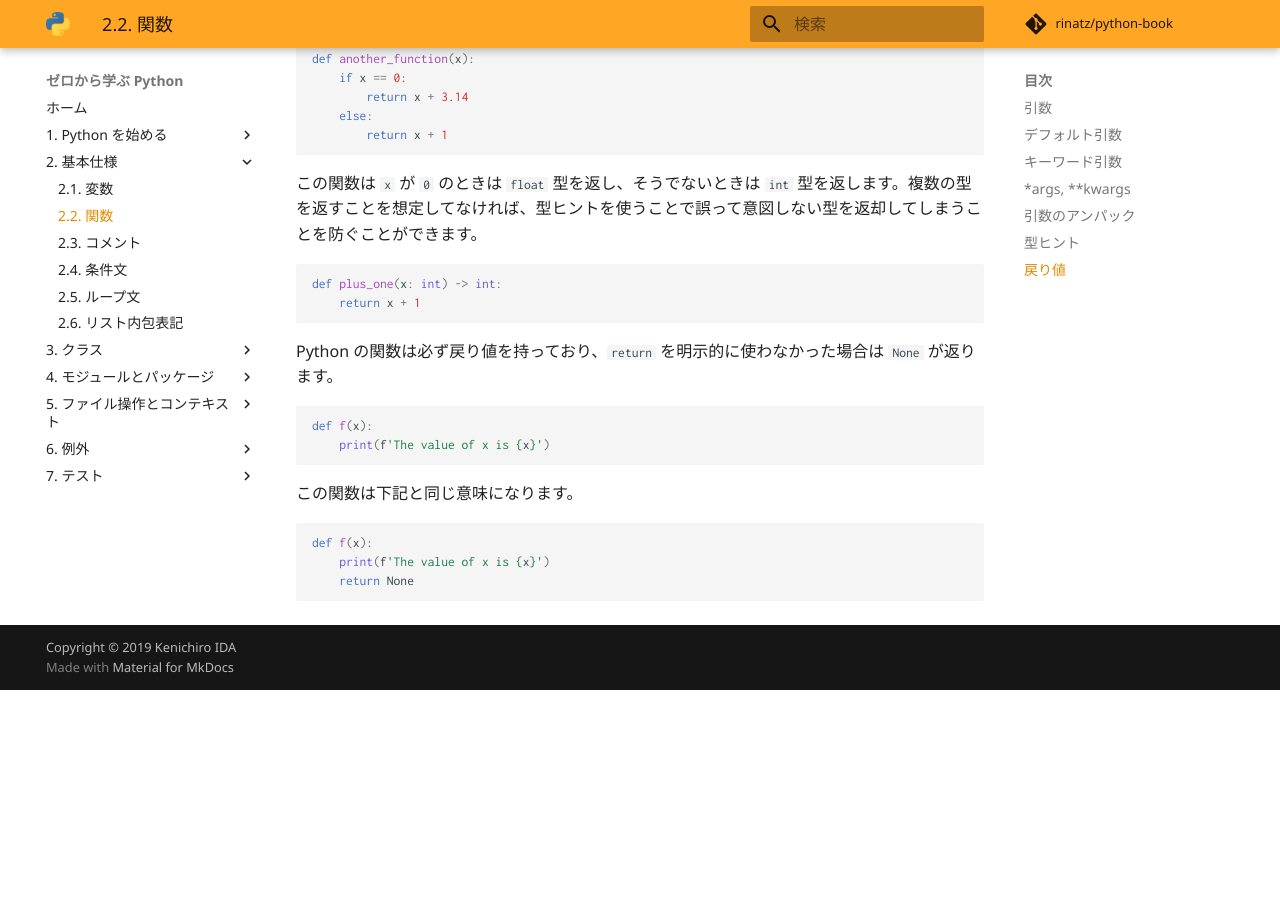
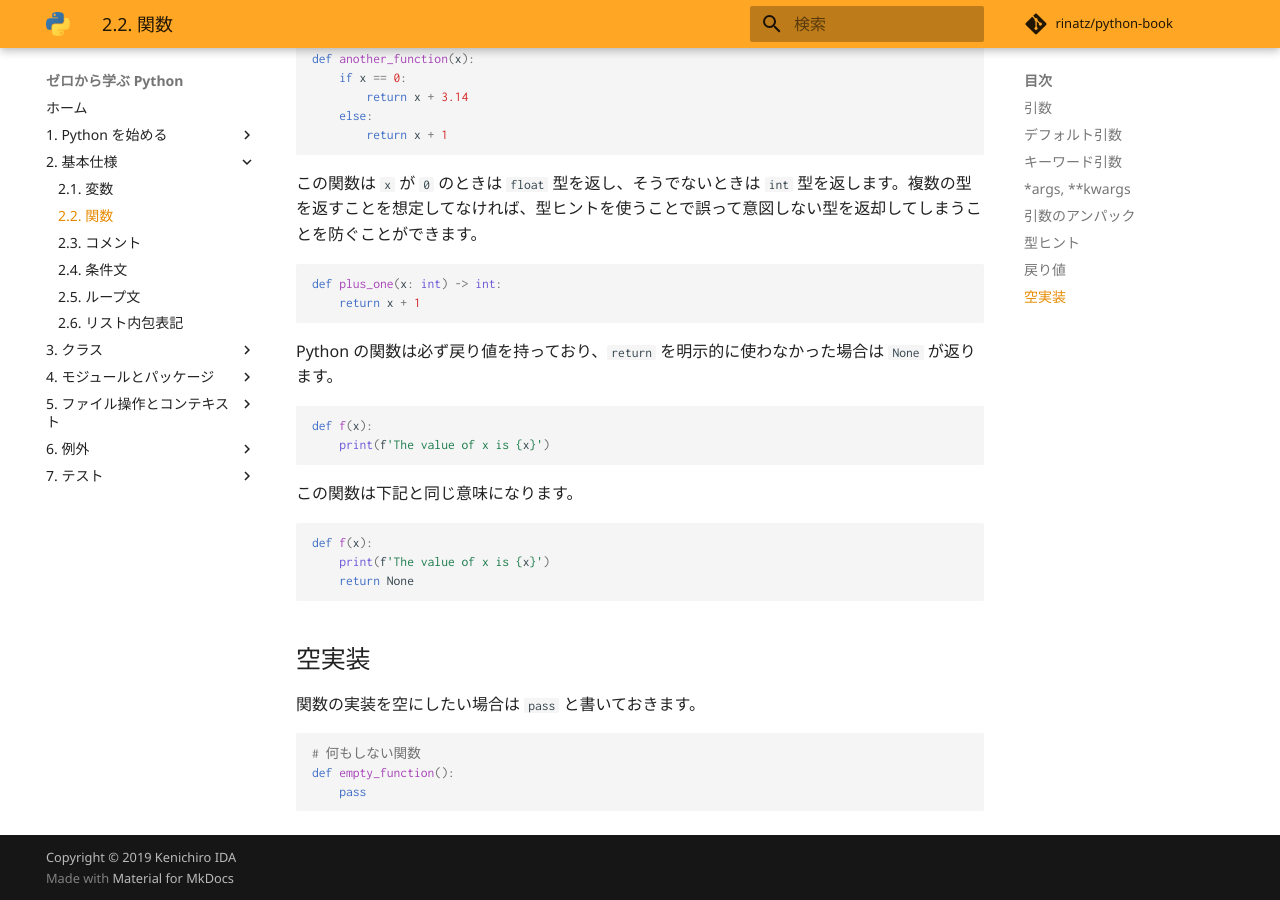
Before and after one commit to rinatz/python-book, an MkDocs documentation site: the page built from docs/ch02-02-functions.md, in a window 1280 px wide and 900 px high, scrolled down 4191 px. Built offline with MkDocs 1.6.1 and Material for MkDocs 9.7.7, drawn with Linux system fonts in a browser that asks for light colours; comment, search, counter and statistics services are not loaded; before the commit the page ends 4881 px from its top, so only the background shows below that.

Commit message:
Add docs

````diff
--- a/docs/ch02-02-functions.md
+++ b/docs/ch02-02-functions.md
@@ -224,3 +224,13 @@ def f(x):
     print(f'The value of x is {x}')
     return None
 ```
+
+## 空実装
+
+関数の実装を空にしたい場合は `pass` と書いておきます。
+
+```python
+# 何もしない関数
+def empty_function():
+    pass
+```
````
Also changed, not shown: docs/ch02-04-conditions.md (+9 -0 lines).
